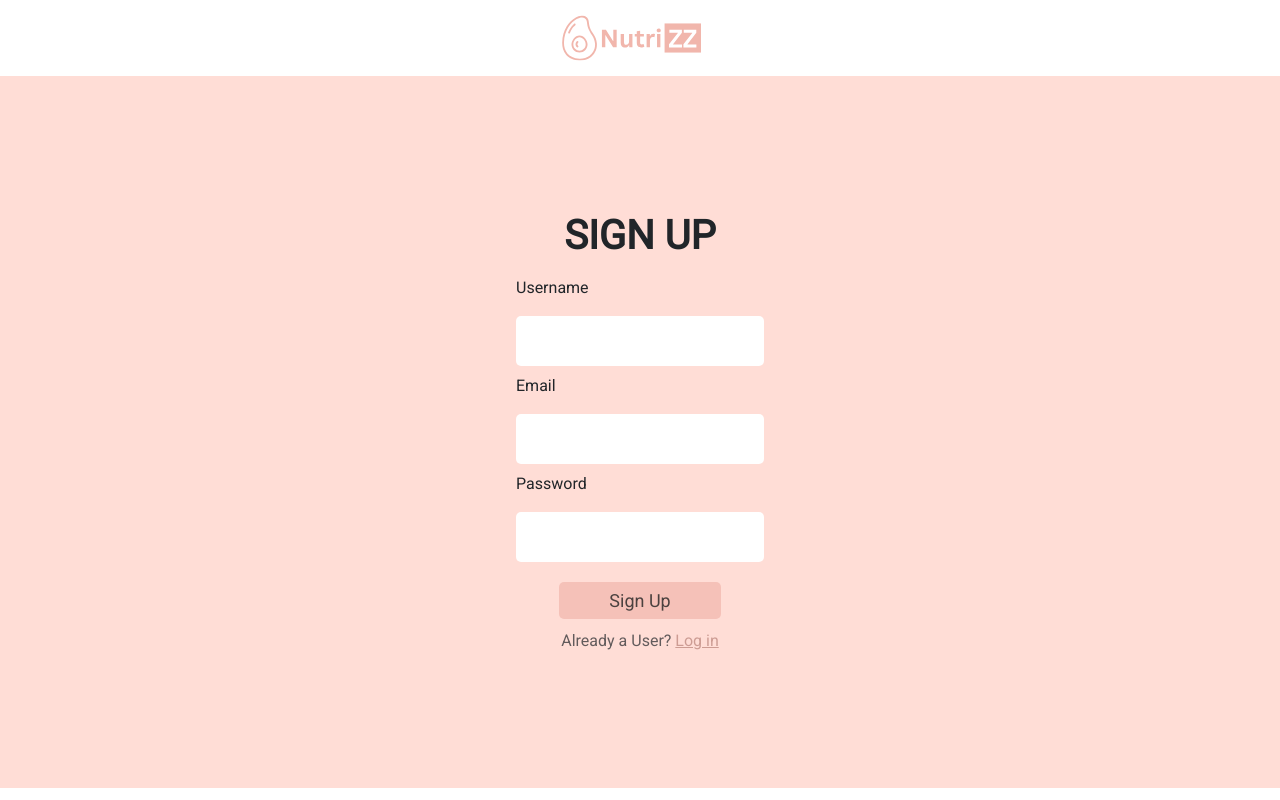
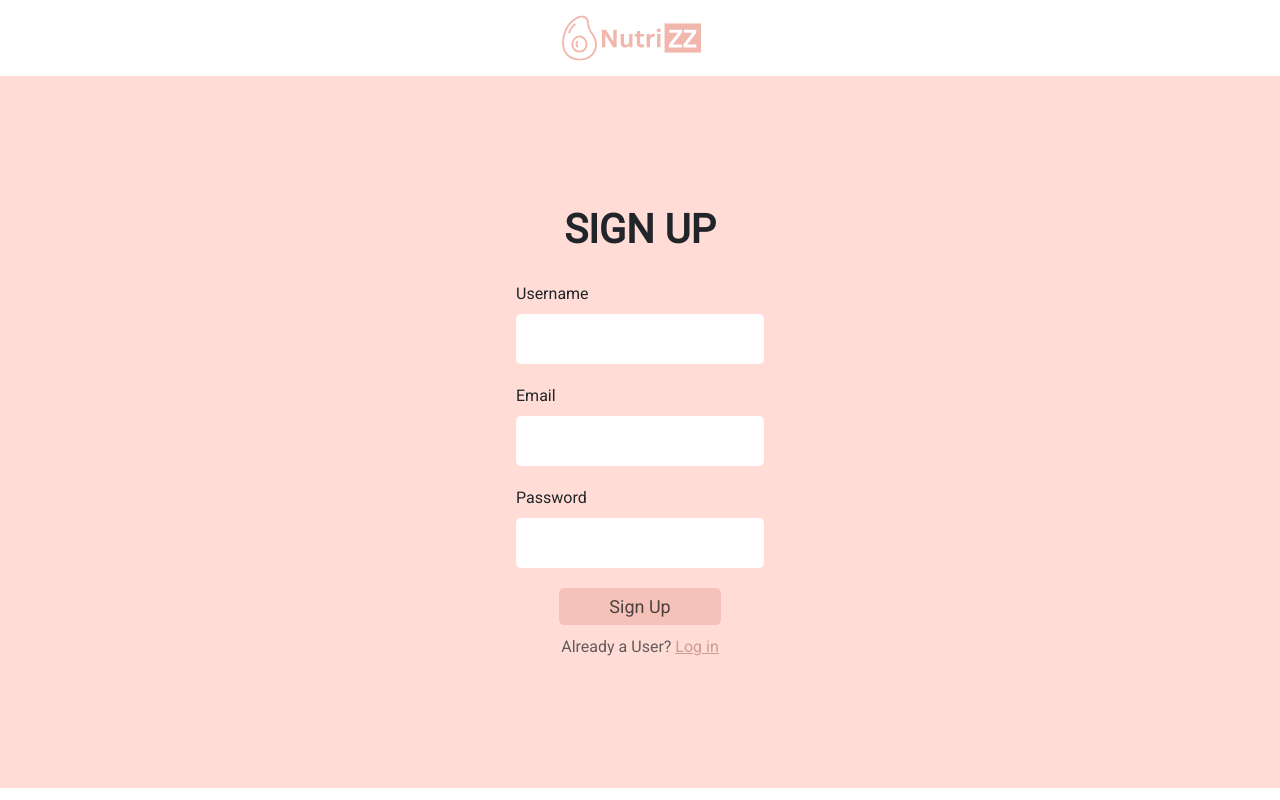
Before and after one commit to capybaraVeryCool/Nutri-ZZ, a React (Create React App) app: page /signin in a window 1280 px wide. Built offline with nearby package versions, Linux system fonts and the light colour scheme; no server answers.

Commit message:
fix minor bug in DateChanger and edit Signin UI margin

```diff
--- a/src/components/DateChanger.js
+++ b/src/components/DateChanger.js
@@ -7,7 +7,7 @@ const DateChanger = (props) => {
 
   const changeDate = (event) => {
     const newDate = new Date(event.currentTarget.value);
-    newDate.setDate(newDate.getDate() + 1);
+    newDate.setDate(newDate.getDate());
     props.dispatchDate({type: 'update', payload: newDate});
   }
 
--- a/src/pages/SignIn.js
+++ b/src/pages/SignIn.js
@@ -48,15 +48,15 @@ const SignIn = (props) => {
             <Form>
               <Form.Group>
                 <Form.Label className="form-lab">Username</Form.Label>
-                <Form.Control type="text" id="signUp-username" maxLength="12" autoComplete="off"/>
+                <Form.Control type="text" id="signUp-username" />
               </Form.Group>
               <Form.Group>
                 <Form.Label className="form-lab">Email</Form.Label>
-                <Form.Control type="email" id="signUp-email" maxLength="20" autoComplete="off"/>
+                <Form.Control type="email" id="signUp-email" />
               </Form.Group>
               <Form.Group>
                 <Form.Label className="form-lab">Password</Form.Label>
-                <Form.Control type="password" id="signUp-password" maxLength="15" autoComplete="off"/>
+                <Form.Control type="password" id="signUp-password" />
               </Form.Group>
               <div className="text-center" style={{justifyContent: "center", alignItems:"center"}}>
                 <Button onClick={signUp} style={{backgroundColor: "#f1b6ac",border: "none",fontSize:18, lineHeight:1.5, display: "inline-block"}}>
--- a/src/stylesheets/SignIn.css
+++ b/src/stylesheets/SignIn.css
@@ -86,5 +86,6 @@ background-color: #f1b6ac;
 
 .form-lab{
   font-size: 20;
-  line-height: 2.5;
+  margin: 10px 0;
+  margin-top: 20px;
 }
```
